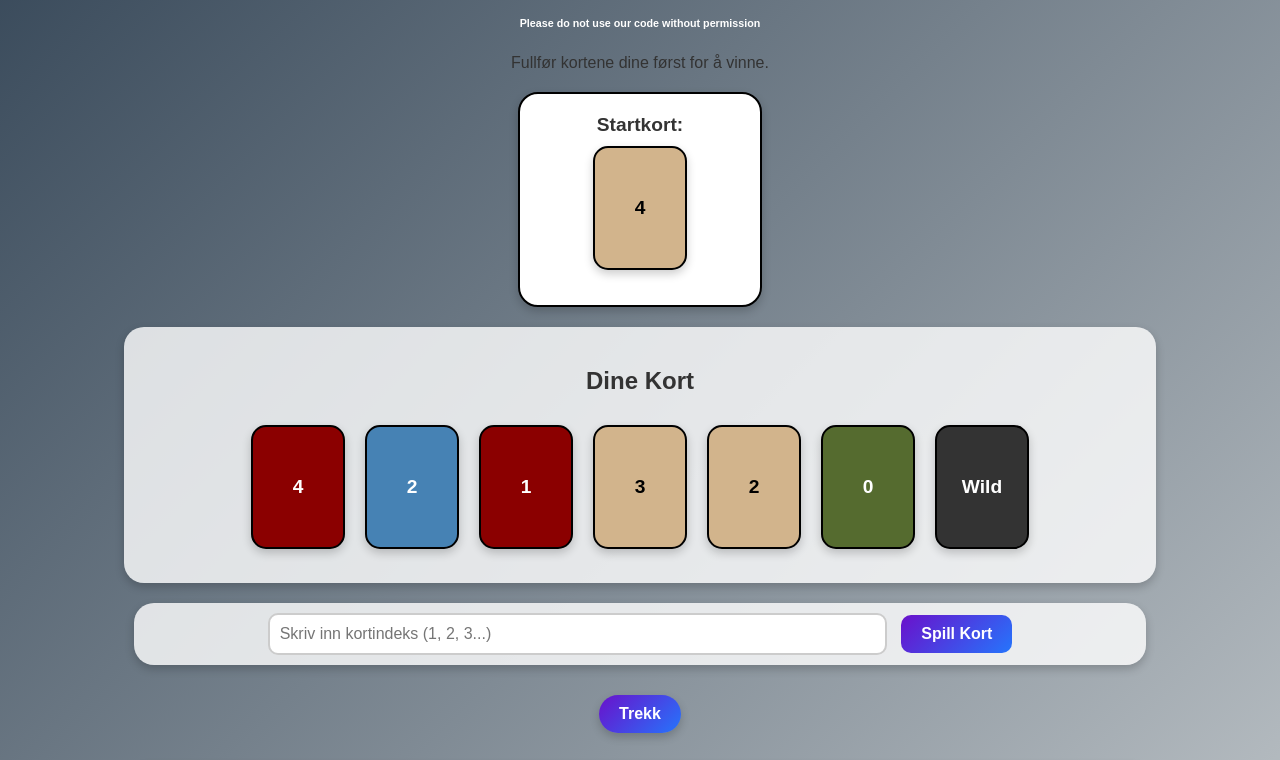
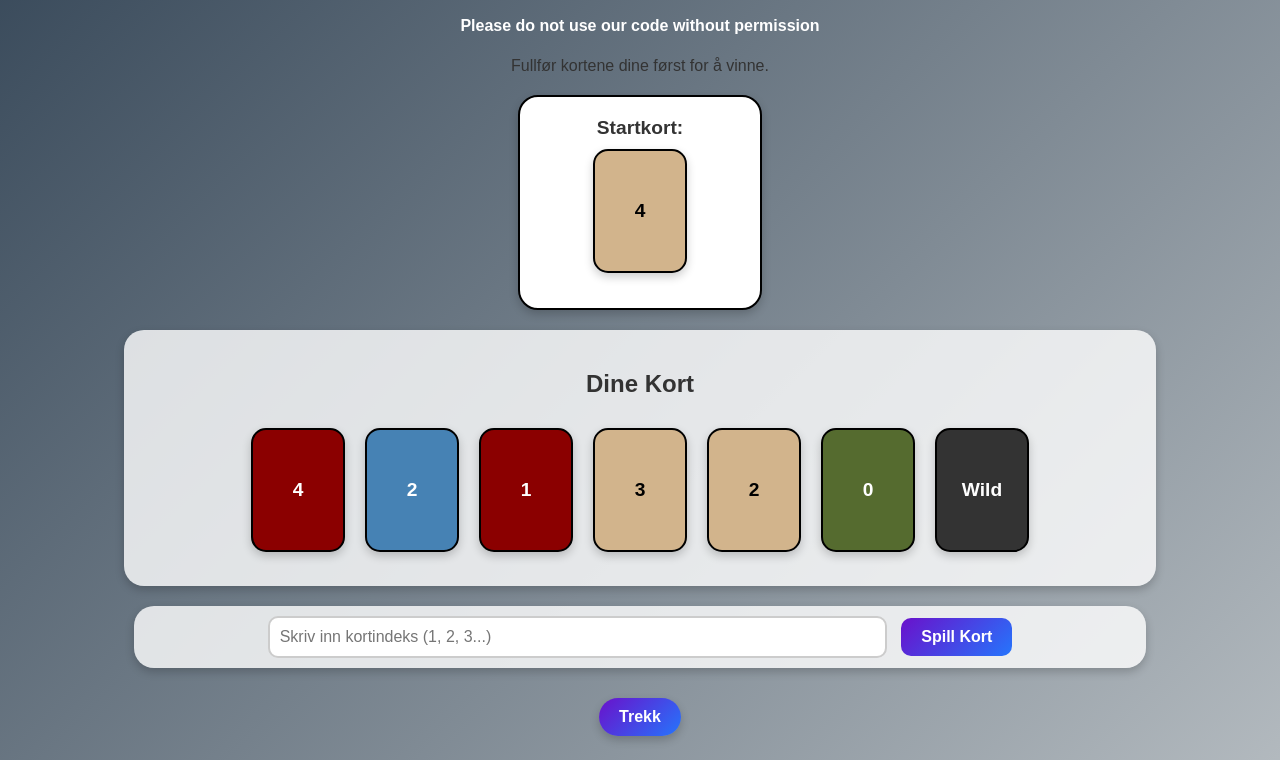
Before and after one commit to Atmosphere-Studios/Atmosphere-Studios.github.io, a plain HTML site: page index.html in a window 1280 px wide. Shown: the part 264-1024 px from the top of the page. Drawn offline with nearby package versions, Linux system fonts and the light colour scheme.

Commit message:
Update index.html

```diff
--- a/index.html
+++ b/index.html
@@ -188,7 +188,7 @@
 <body>
     <h1>Velkommen til Viking UNO!</h1>
     <h1 style="color: white;">Dette spillet ble laget av Will Baker og Quincey Buchanan</h1>
-    <h6 style="color: white;">Please do not use our code without permission</h6>
+    <h4 style="color: white;">Please do not use our code without permission</h4>
 
     <p>Fullfør kortene dine først for å vinne.</p>
 
```
